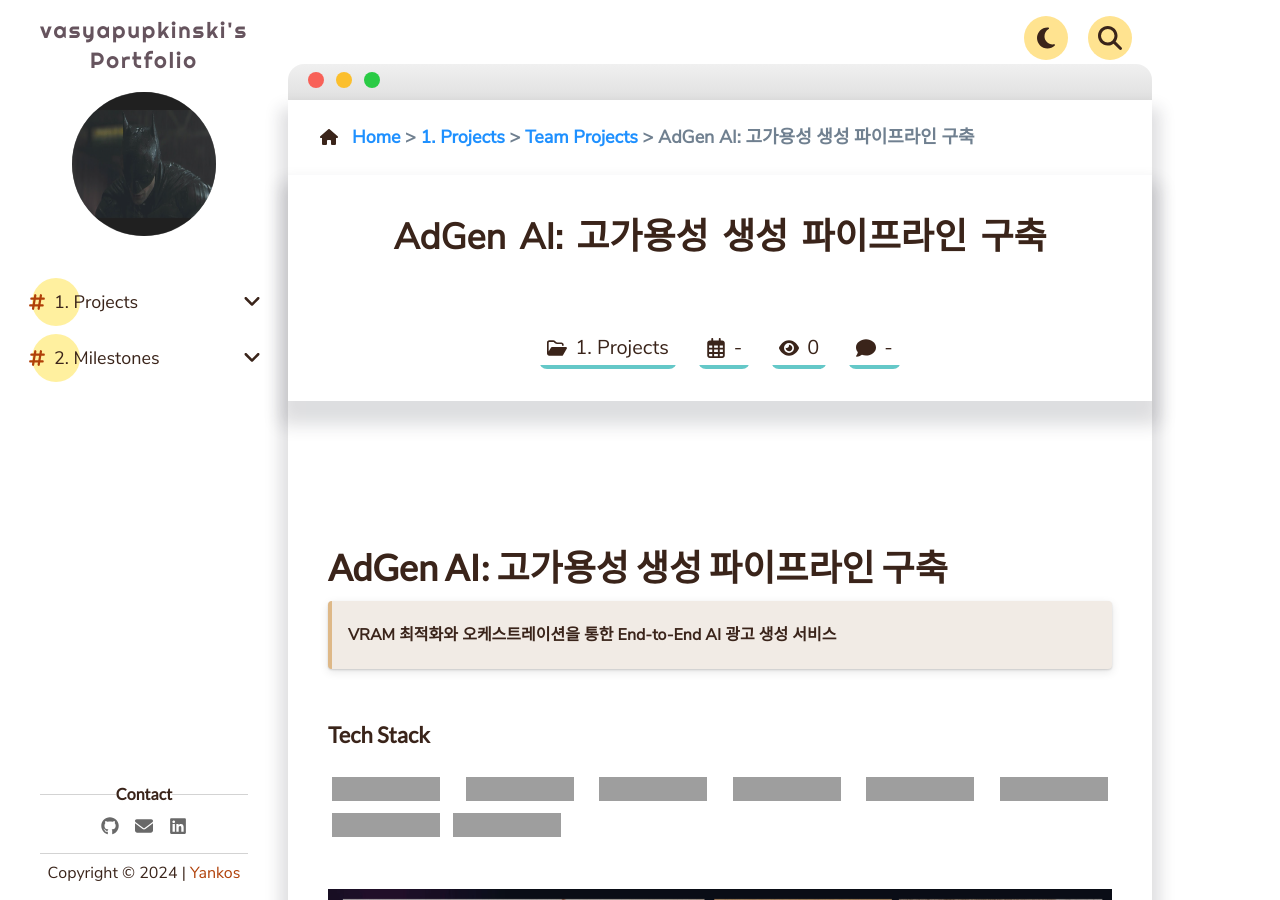
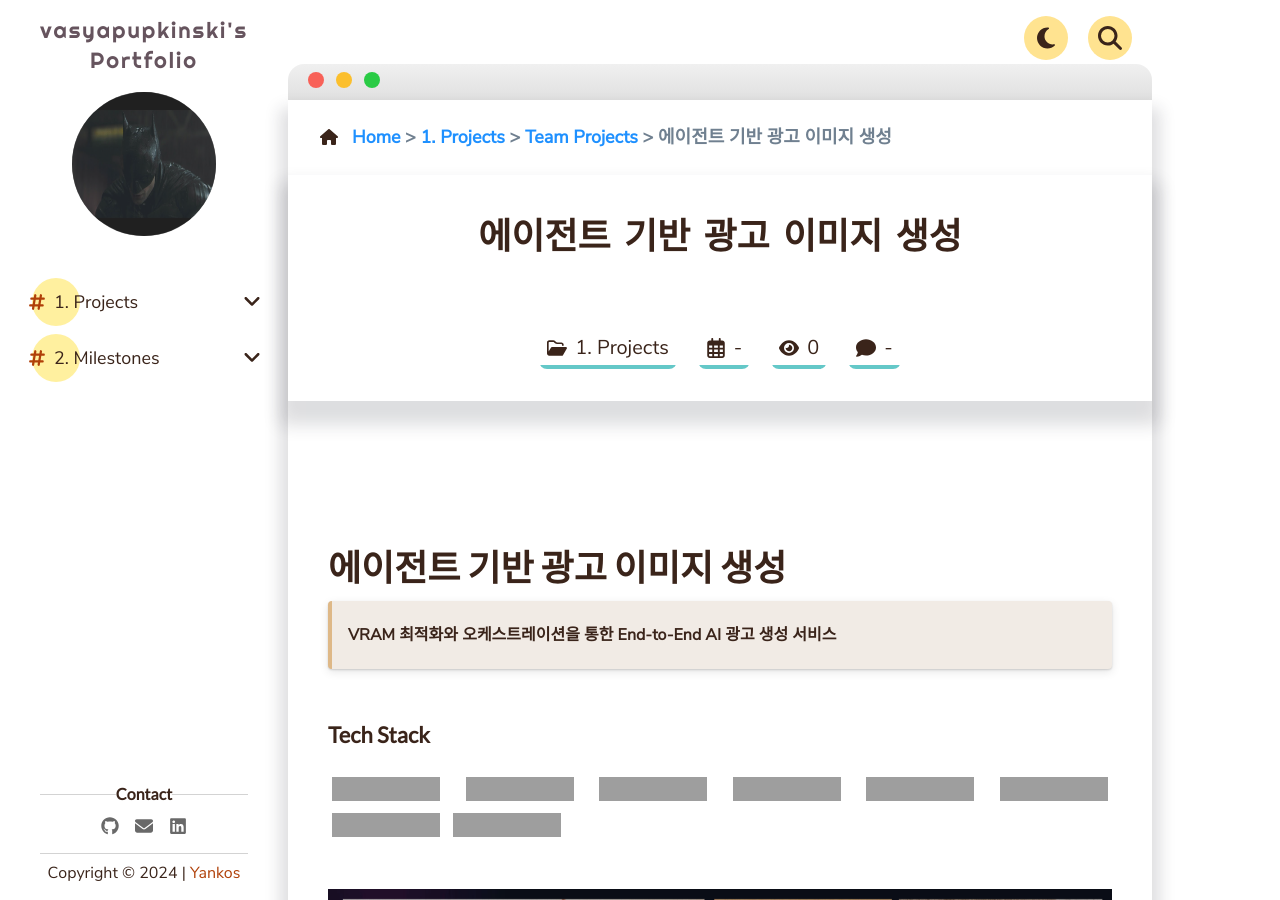
Before and after one commit to vasyapupkinski/vasyapupkinski.github.io, a Jekyll site: the page built from _pages/1. Projects/Team Projects/adgen-ai-ad-generation.md, in a window 1280 px wide and 900 px high. Built offline with Jekyll 4.4.1, drawn with Linux system fonts in a browser that asks for light colours; comment, search, counter and statistics services are not loaded; grey boxes are pictures that could not be loaded.

Commit message:
Update project titles for a more professional look

```diff
--- a/_pages/1. Projects/Team Projects/adgen-ai-ad-generation.md
+++ b/_pages/1. Projects/Team Projects/adgen-ai-ad-generation.md
@@ -1,11 +1,11 @@
 ---
 layout: page
-title: "AdGen AI: 고가용성 생성 파이프라인 구축"
+title: "에이전트 기반 광고 이미지 생성"
 category: "1. Projects / Team Projects"
 order: 3
 ---
 
-# AdGen AI: 고가용성 생성 파이프라인 구축
+# 에이전트 기반 광고 이미지 생성
 
 > **VRAM 최적화와 오케스트레이션을 통한 End-to-End AI 광고 생성 서비스**
 
```
Also changed, not shown: _pages/1. Projects/Team Projects/bid-analysis-rag.md (+2 -2 lines), _pages/1. Projects/Team Projects/pill-detection.md (+2 -2 lines).
